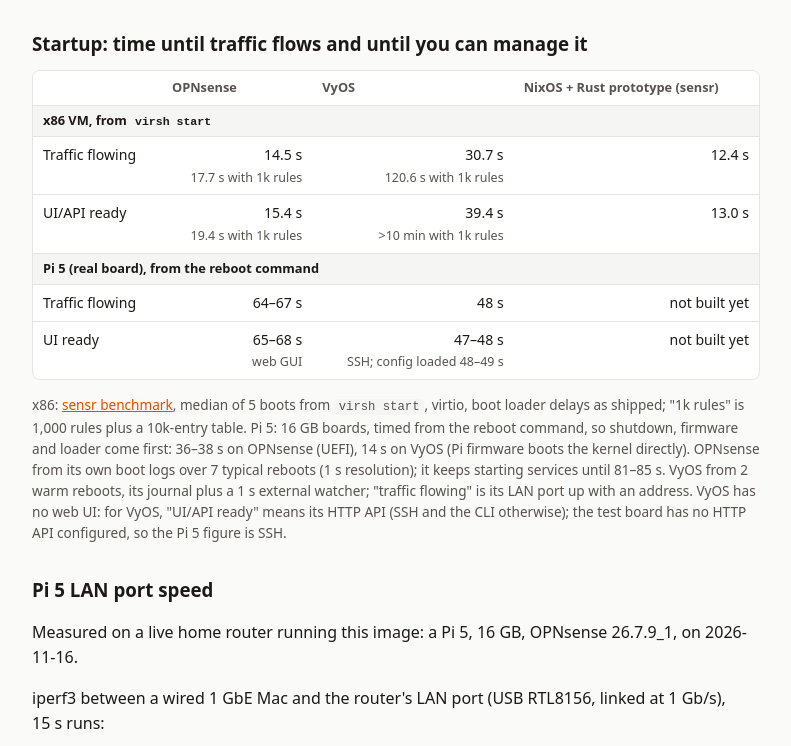
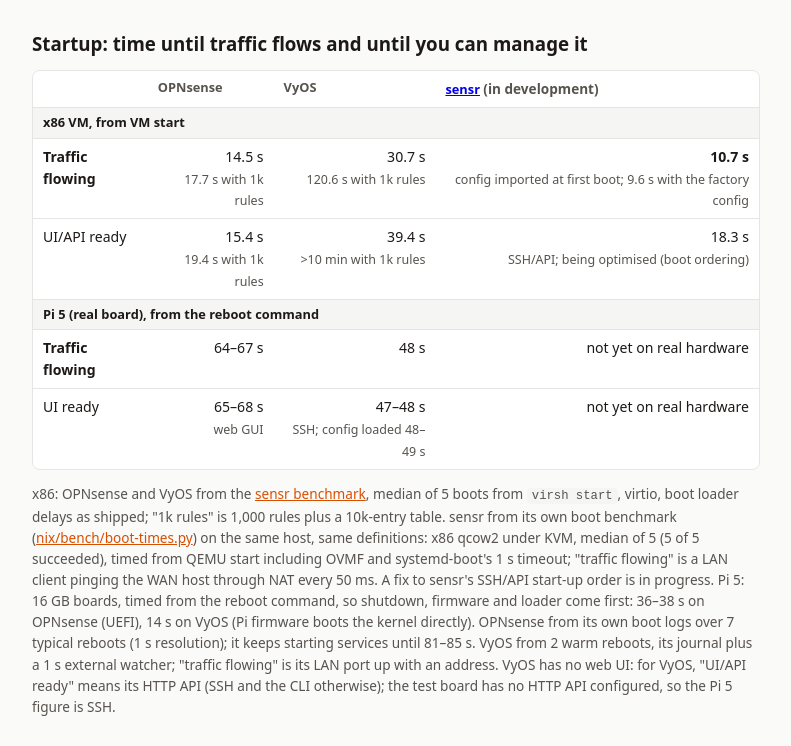
Before and after one commit to itpick/opnsense-pi, a plain HTML site: page docs/index.html in a window 1280 px wide. Shown: the part 850-1596 px from the top of the page, without its empty margins (244-1035 px from the left). Drawn offline with Linux system fonts and the light colour scheme; no server answers.

Commit message:
docs: startup table with sensr's measured boot times
Replace the NixOS + Rust prototype column with sensr's own x86 boot
benchmark (nix/bench/boot-times.py, sensr PR #53): traffic flowing in
10.7 s with the config imported at first boot (9.6 s factory config),
SSH/API at 18.3 s while its start-up order is being optimised. Same
definitions as the 07 benchmark. Pi 5 rows unchanged; sensr is not yet
on real hardware.

```diff
--- a/docs/index.html
+++ b/docs/index.html
@@ -108,15 +108,15 @@
 
   <h3 id="startup">Startup: time until traffic flows and until you can manage it</h3>
   <div class="tbl"><table class="startup">
-    <tr><th></th><th>OPNsense</th><th>VyOS</th><th>NixOS + Rust prototype (sensr)</th></tr>
-    <tr class="grp"><td colspan="4">x86 VM, from <code>virsh start</code></td></tr>
-    <tr><td>Traffic flowing</td><td class="n">14.5 s<br><span class="fine">17.7 s with 1k rules</span></td><td class="n">30.7 s<br><span class="fine">120.6 s with 1k rules</span></td><td class="n">12.4 s</td></tr>
-    <tr><td>UI/API ready</td><td class="n">15.4 s<br><span class="fine">19.4 s with 1k rules</span></td><td class="n">39.4 s<br><span class="fine">&gt;10 min with 1k rules</span></td><td class="n">13.0 s</td></tr>
+    <tr><th></th><th>OPNsense</th><th>VyOS</th><th><a href="https://github.com/itpick/sensr/blob/main/docs/research/07-performance-evaluation.md">sensr</a> <span class="fine">(in development)</span></th></tr>
+    <tr class="grp"><td colspan="4">x86 VM, from VM start</td></tr>
+    <tr><td><strong>Traffic flowing</strong></td><td class="n">14.5 s<br><span class="fine">17.7 s with 1k rules</span></td><td class="n">30.7 s<br><span class="fine">120.6 s with 1k rules</span></td><td class="n"><strong>10.7 s</strong><br><span class="fine">config imported at first boot; 9.6 s with the factory config</span></td></tr>
+    <tr><td>UI/API ready</td><td class="n">15.4 s<br><span class="fine">19.4 s with 1k rules</span></td><td class="n">39.4 s<br><span class="fine">&gt;10 min with 1k rules</span></td><td class="n">18.3 s<br><span class="fine">SSH/API; being optimised (boot ordering)</span></td></tr>
     <tr class="grp"><td colspan="4">Pi 5 (real board), from the reboot command</td></tr>
-    <tr><td>Traffic flowing</td><td class="n">64&ndash;67 s</td><td class="n">48 s</td><td class="n">not built yet</td></tr>
-    <tr><td>UI ready</td><td class="n">65&ndash;68 s<br><span class="fine">web GUI</span></td><td class="n">47&ndash;48 s<br><span class="fine">SSH; config loaded 48&ndash;49 s</span></td><td class="n">not built yet</td></tr>
+    <tr><td><strong>Traffic flowing</strong></td><td class="n">64&ndash;67 s</td><td class="n">48 s</td><td class="n">not yet on real hardware</td></tr>
+    <tr><td>UI ready</td><td class="n">65&ndash;68 s<br><span class="fine">web GUI</span></td><td class="n">47&ndash;48 s<br><span class="fine">SSH; config loaded 48&ndash;49 s</span></td><td class="n">not yet on real hardware</td></tr>
   </table></div>
-  <p class="fine">x86: <a href="https://github.com/itpick/sensr/blob/main/docs/research/07-performance-evaluation.md">sensr benchmark</a>, median of 5 boots from <code>virsh start</code>, virtio, boot loader delays as shipped; "1k rules" is 1,000 rules plus a 10k-entry table. Pi 5: 16&nbsp;GB boards, timed from the reboot command, so shutdown, firmware and loader come first: 36&ndash;38&nbsp;s on OPNsense (UEFI), 14&nbsp;s on VyOS (Pi firmware boots the kernel directly). OPNsense from its own boot logs over 7 typical reboots (1&nbsp;s resolution); it keeps starting services until 81&ndash;85&nbsp;s. VyOS from 2 warm reboots, its journal plus a 1&nbsp;s external watcher; "traffic flowing" is its LAN port up with an address. VyOS has no web UI: for VyOS, "UI/API ready" means its HTTP API (SSH and the CLI otherwise); the test board has no HTTP API configured, so the Pi 5 figure is SSH.</p>
+  <p class="fine">x86: OPNsense and VyOS from the <a href="https://github.com/itpick/sensr/blob/main/docs/research/07-performance-evaluation.md">sensr benchmark</a>, median of 5 boots from <code>virsh start</code>, virtio, boot loader delays as shipped; "1k rules" is 1,000 rules plus a 10k-entry table. sensr from its own boot benchmark (<a href="https://github.com/itpick/sensr/pull/53">nix/bench/boot-times.py</a>) on the same host, same definitions: x86 qcow2 under KVM, median of 5 (5 of 5 succeeded), timed from QEMU start including OVMF and systemd-boot's 1&nbsp;s timeout; "traffic flowing" is a LAN client pinging the WAN host through NAT every 50&nbsp;ms. A fix to sensr's SSH/API start-up order is in progress. Pi 5: 16&nbsp;GB boards, timed from the reboot command, so shutdown, firmware and loader come first: 36&ndash;38&nbsp;s on OPNsense (UEFI), 14&nbsp;s on VyOS (Pi firmware boots the kernel directly). OPNsense from its own boot logs over 7 typical reboots (1&nbsp;s resolution); it keeps starting services until 81&ndash;85&nbsp;s. VyOS from 2 warm reboots, its journal plus a 1&nbsp;s external watcher; "traffic flowing" is its LAN port up with an address. VyOS has no web UI: for VyOS, "UI/API ready" means its HTTP API (SSH and the CLI otherwise); the test board has no HTTP API configured, so the Pi 5 figure is SSH.</p>
 
   <h3 id="pi5-numbers">Pi 5 LAN port speed</h3>
   <p>Measured on a live home router running this image: a Pi 5, 16&nbsp;GB, OPNsense 26.7.9_1, on 2026-11-16.</p>
```
